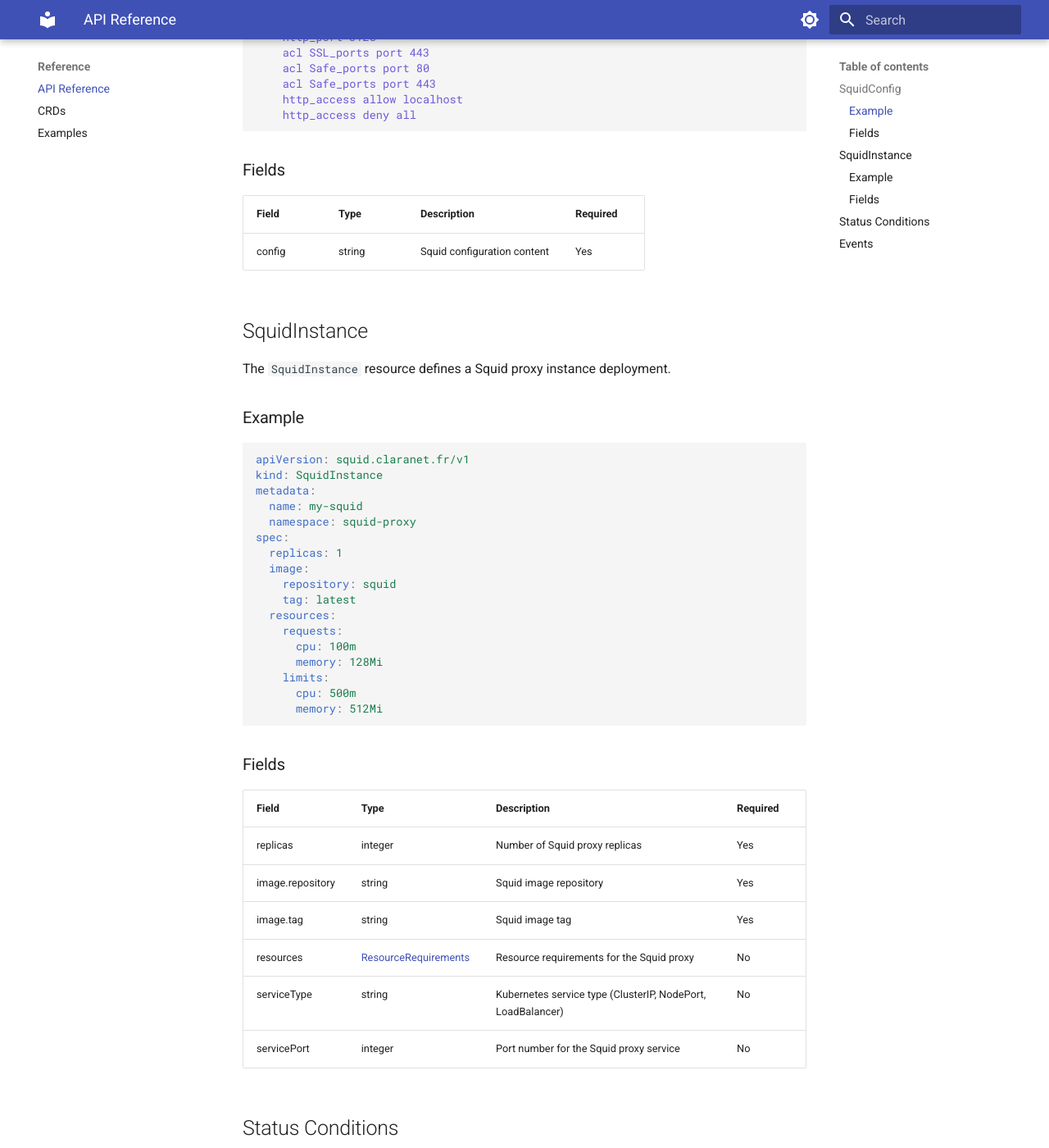
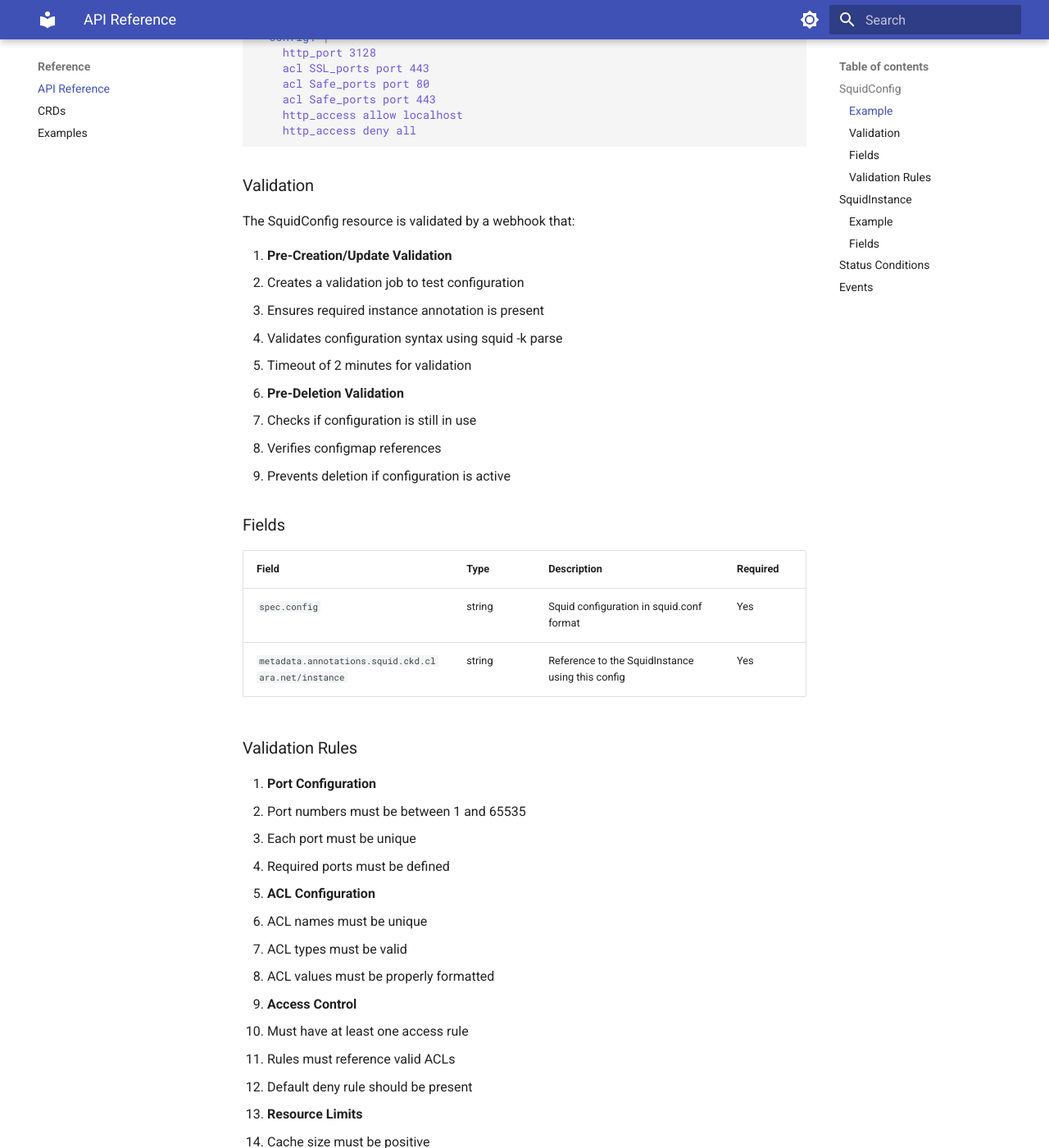
Before and after one commit to darchob/squid-operator, an MkDocs documentation site: the page built from docs/reference/api.md, in a window 1280 px wide and 1400 px high, scrolled down 556 px. Shown: the whole window at 82% size. Built offline with MkDocs 1.6.1 and Material for MkDocs 9.7.7, drawn with Linux system fonts in a browser that asks for light colours; the version menu is left out; some of the changed text lies outside the part shown.

Commit message:
docs(append): new webhook docs
Changelogs: change

````diff
--- a/docs/reference/api.md
+++ b/docs/reference/api.md
@@ -12,8 +12,9 @@ The `SquidConfig` resource defines the configuration for Squid proxy instances.
 apiVersion: squid.claranet.fr/v1
 kind: SquidConfig
 metadata:
-  name: my-squid-config
-  namespace: squid-proxy
+  name: example-config
+  annotations:
+    squid.ckd.clara.net/instance: my-squid-instance
 spec:
   config: |
     http_port 3128
@@ -24,11 +25,49 @@ spec:
     http_access deny all
 ```
 
+### Validation
+
+The SquidConfig resource is validated by a webhook that:
+
+1. **Pre-Creation/Update Validation**
+   - Creates a validation job to test configuration
+   - Ensures required instance annotation is present
+   - Validates configuration syntax using squid -k parse
+   - Timeout of 2 minutes for validation
+
+2. **Pre-Deletion Validation**
+   - Checks if configuration is still in use
+   - Verifies configmap references
+   - Prevents deletion if configuration is active
+
 ### Fields
 
 | Field | Type | Description | Required |
 |-------|------|-------------|----------|
-| config | string | Squid configuration content | Yes |
+| `spec.config` | string | Squid configuration in squid.conf format | Yes |
+| `metadata.annotations.squid.ckd.clara.net/instance` | string | Reference to the SquidInstance using this config | Yes |
+
+### Validation Rules
+
+1. **Port Configuration**
+   - Port numbers must be between 1 and 65535
+   - Each port must be unique
+   - Required ports must be defined
+
+2. **ACL Configuration**
+   - ACL names must be unique
+   - ACL types must be valid
+   - ACL values must be properly formatted
+
+3. **Access Control**
+   - Must have at least one access rule
+   - Rules must reference valid ACLs
+   - Default deny rule should be present
+
+4. **Resource Limits**
+   - Cache size must be positive
+   - Memory limits must be reasonable
+   - Connection limits must be positive
 
 ## SquidInstance
 
@@ -58,14 +98,15 @@ spec:
 
 ### Fields
 
-| Field | Type | Description | Required |
-|-------|------|-------------|----------|
-| replicas | integer | Number of Squid proxy replicas | Yes |
-| image.repository | string | Squid image repository | Yes |
-| image.tag | string | Squid image tag | Yes |
-| resources | [ResourceRequirements](https://kubernetes.io/docs/reference/generated/kubernetes-api/v1.28/#resourcerequirements-v1-core) | Resource requirements for the Squid proxy | No |
-| serviceType | string | Kubernetes service type (ClusterIP, NodePort, LoadBalancer) | No |
-| servicePort | integer | Port number for the Squid proxy service | No |
+| Field | Type | Description | Required | Default |
+|-------|------|-------------|----------|---------|
+| `spec.replicas` | integer | Number of Squid proxy replicas | Yes | - |
+| `spec.image.repository` | string | Squid image repository | No | ubuntu/squid |
+| `spec.image.tag` | string | Squid image tag | No | latest |
+| `spec.storageClassName` | string | Storage class for persistent volume | No | standard |
+| `spec.resources` | [ResourceRequirements](https://kubernetes.io/docs/reference/generated/kubernetes-api/v1.28/#resourcerequirements-v1-core) | Resource requirements for the Squid proxy | No | - |
+| serviceType | string | Kubernetes service type (ClusterIP, NodePort, LoadBalancer) | No | - |
+| servicePort | integer | Port number for the Squid proxy service | No | - |
 
 ## Status Conditions
 
````
Also changed, not shown: other parts of docs/reference/api.md (+2 -1 lines), docs/architecture/components.md (+35 -0 lines), docs/architecture/workflow.md (+84 -20 lines).
